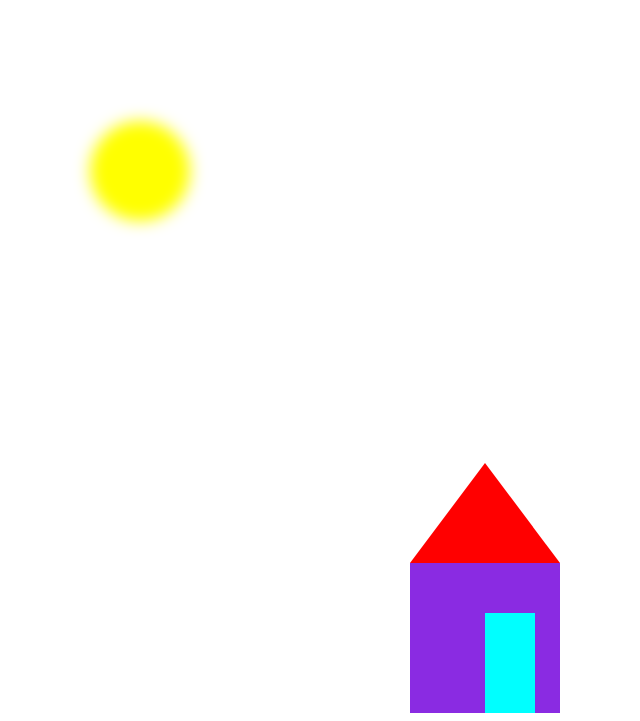
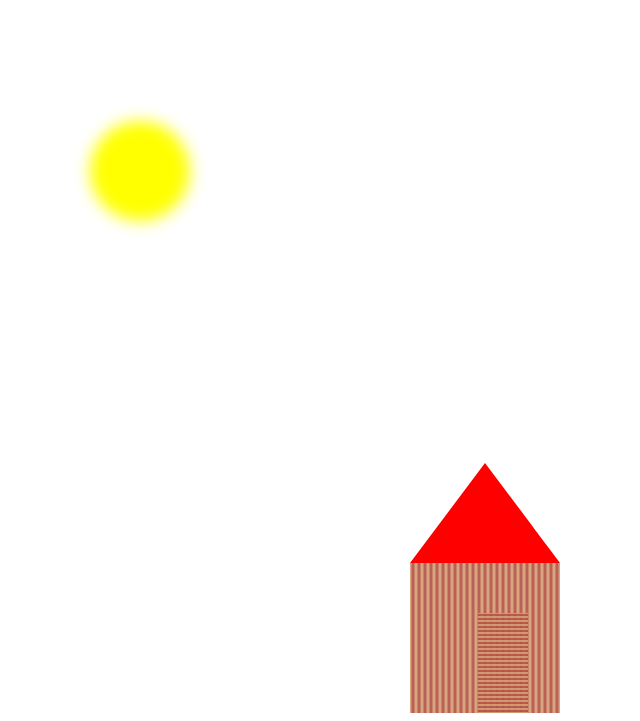
Before and after one commit to schapira/Drafts, a plain HTML site: page css samples/paint/index.html in a window 1280 px wide. Shown: the part 79-800 px from the top of the page, without its empty margins (230-870 px from the left). Drawn offline with Linux system fonts and the light colour scheme.

Commit message:
color house and door

```diff
--- a/css samples/paint/index.html
+++ b/css samples/paint/index.html
@@ -14,11 +14,12 @@
         <h1>My CSS painting page</h1>
     </header>
     <main>
+
         <div class="sun">
         </div>
         <div class="house">
-            <div class="triangle roof"></div>
-            <div class="square houseBody">
+            <div class="roof"></div>
+            <div class="houseBody">
                 <div class="door"></div>
             </div>
         </div>
--- a/css samples/paint/styles.css
+++ b/css samples/paint/styles.css
@@ -29,11 +29,13 @@ main {
     left: 50%;
 }
 
-.square {
-    background-color: blueviolet;
+.houseBody {
+    /*background-color: burlywood;*/
+    background-image: repeating-linear-gradient(90deg, burlywood, rgba(165, 42, 42, 0.83) 2%, burlywood 4%);
     width: 150px;
     height: 150px;
     margin: 0 auto;
+    left: 25%;
 
 }
 
@@ -46,10 +48,10 @@ main {
 }
 
 .door {
-    background-color: aqua;
+    background-image: repeating-linear-gradient(180deg, burlywood, rgba(165, 42, 42, 0.83) 2%, burlywood 4%);
     width: 50px;
     height: 100px;
     position: absolute;
     bottom: 0;
-    left: 50%;
+    left: 45%;
 }
```
